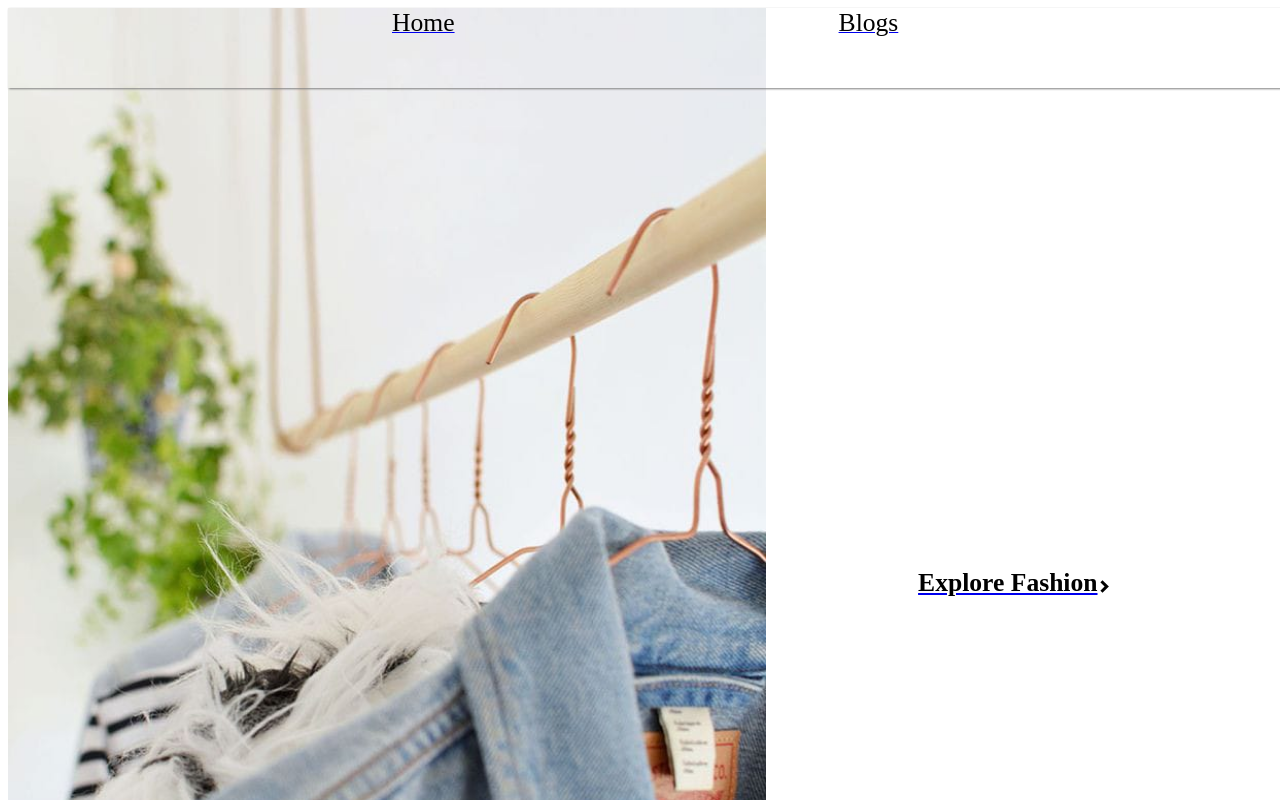
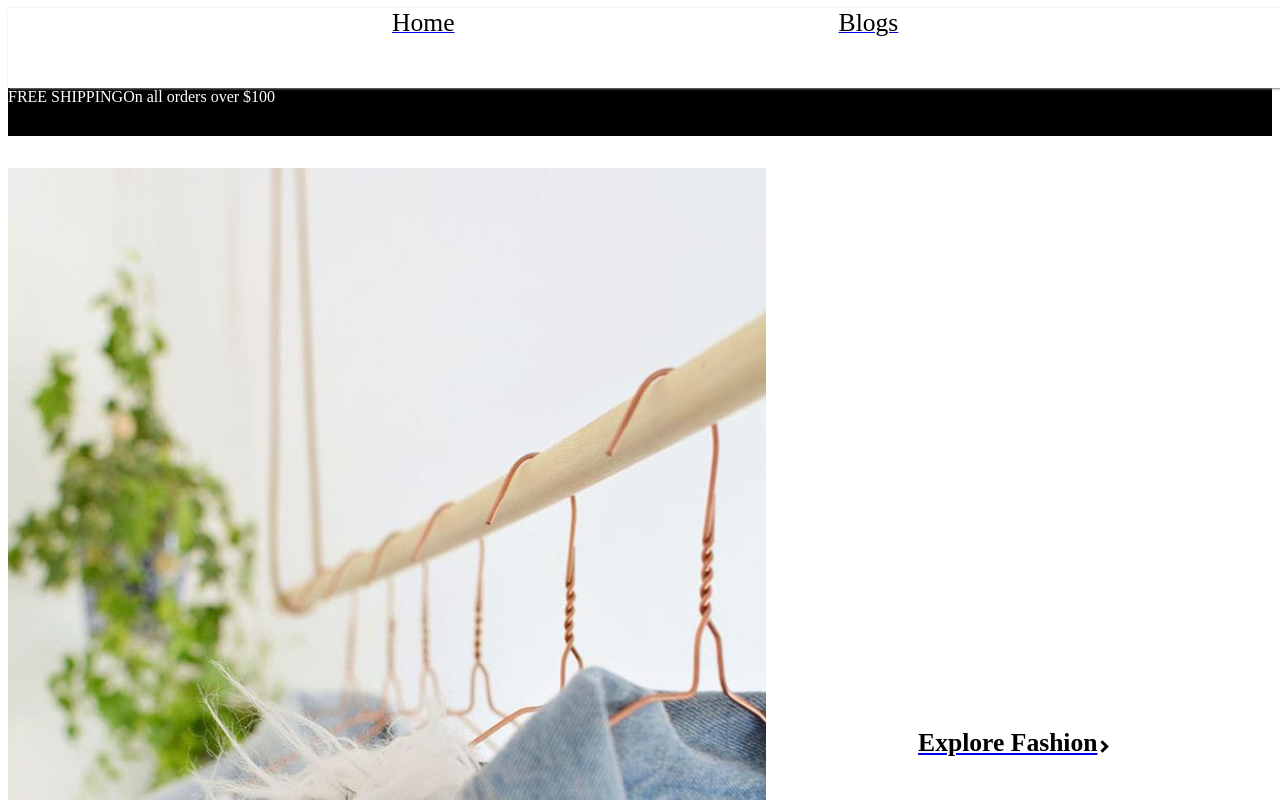
Before and after one commit to Vera25-O/clothline, a React (Create React App) app in the folder my-app/: page / in a window 1280 px wide. Shown: the top 800 px of the page. Built offline with nearby package versions, Linux system fonts and the light colour scheme.

Commit message:
created Navone.js

```diff
--- a/my-app/src/App.js
+++ b/my-app/src/App.js
@@ -1,17 +1,20 @@
 import Home from "./Components/Home";
+import Navbar from "./Components/Navbar";
 import Footer from "./Components/Footer";
 import Fashion from "./Components/Fashion"
 import Blog from "./Components/Blog";
 import { Routes,Route } from "react-router-dom";
+import Navtwo from "./Components/Navtwo";
 function App() {
   return (
     <div className="App">
+      <Navbar/>
+      <Navtwo/>
         <Routes>
      <Route exact path="/" element={<Home/>} />
      <Route exact path="/blogs" element={<Blog/>} />
      <Route exact path="/fashion" element={<Fashion/>} />
      </Routes>
-     <href></href>
      <Footer/>
     </div>
   );
--- a/my-app/src/Components/Home.js
+++ b/my-app/src/Components/Home.js
@@ -1,5 +1,4 @@
 import Inbar from "./Inbar";
-import Navbar from "./Navbar";
 import line3 from "./photos/line2.jpeg";
 import line4 from "./photos/line3.jpeg";
 import line5 from "./photos/line4.jpeg";
@@ -9,7 +8,7 @@ import line2 from "./photos/line6.jpeg";
 function Home() {
   return (
     <div className="home">
-      <Navbar />
+
 
       <img src={line1} alt="" className="homp1" />
       <Inbar/>
--- a/my-app/src/Components/Navtwo.js
+++ b/my-app/src/Components/Navtwo.js
@@ -1,6 +1,6 @@
 function Navtwo() {
     return(
-<div classname="navtwo">
+<div className="navtwo">
 <p>FREE SHIPPINGOn all orders over $100</p>
 </div>
     )
--- a/my-app/src/index.css
+++ b/my-app/src/index.css
@@ -3,6 +3,7 @@
   overflow: hidden;
 }
 .home{
+  margin-top: 4vh;
   overflow: hidden;
 background-color: white;
 }
@@ -49,10 +50,18 @@ h7{
   color: black;
 }
 .navtwo{
-  background-color: black;
-  width: 100%;
+  align-items: center;
+  background-color:black;
+  width:100%;
+  height: 6vh;
+  margin-top: 10vh;
+  color: white;
 }
+.navone{
 
+  width:100%;
+  height: 6vh;
+}
 .inbar{
   /* background-color: red; */
   width: 40%;
@@ -80,11 +89,8 @@ h5{
   font-size: 2vw;
   color: black;
 }
-href{
-  background-color: aqua;
-}
+
 .footer {
-  /* background-color: aquamarine; */
   box-shadow: 3px 3px 2px 4px grey;
   margin-top: 10vh;
   height: 83vh;
```
Also changed, not shown: my-app/src/Components/Navone.js (added, +9 -0 lines).
